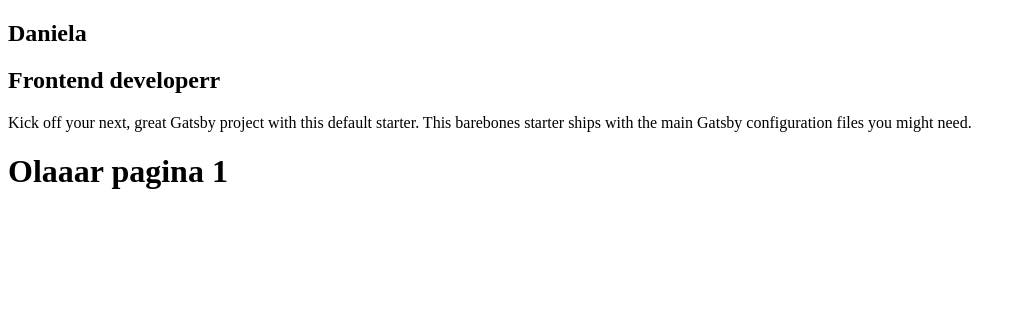
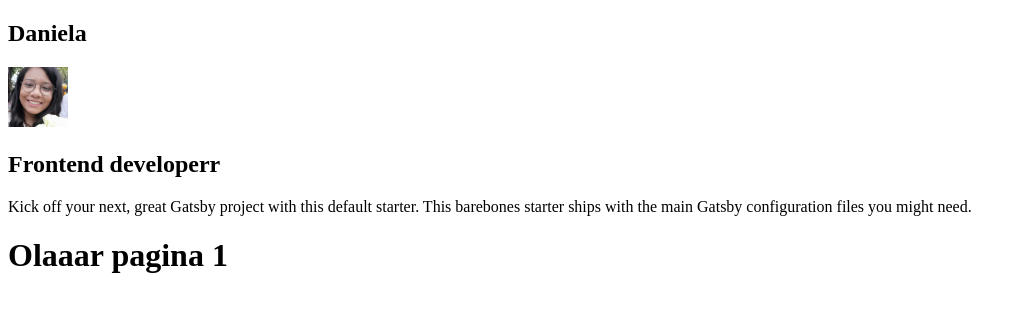
Before and after one commit to Dani-jardim/my-blog-gatsby, a Gatsby site: page / in a window 1280 px wide. Shown: the whole page, without its empty margins (0-1026 px from the left). Built offline with nearby package versions, Linux system fonts and the light colour scheme; Gatsby itself is replaced by a stand-in of ours.

```diff
--- a/package.json
+++ b/package.json
@@ -11,12 +11,14 @@
     "gatsby-plugin-offline": "^3.4.0",
     "gatsby-plugin-react-helmet": "^3.4.0",
     "gatsby-plugin-sharp": "^2.8.0",
+    "gatsby-plugin-styled-components": "^3.7.0",
     "gatsby-source-filesystem": "^2.5.0",
     "gatsby-transformer-sharp": "^2.6.0",
     "prop-types": "^15.7.2",
     "react": "^16.12.0",
     "react-dom": "^16.12.0",
-    "react-helmet": "^6.1.0"
+    "react-helmet": "^6.1.0",
+    "styled-components": "^5.2.1"
   },
   "devDependencies": {
     "prettier": "2.2.1"
--- /dev/null
+++ b/src/components/Avatar/index.js
@@ -0,0 +1,23 @@
+import React from 'react'
+import { useStaticQuery, graphql } from 'gatsby'
+import Img from 'gatsby-image'
+
+const Avatar = () => {
+  const { avatarImage } = useStaticQuery (
+    graphql`
+      query {
+        avatarImage: file(relativePath: { eq: "profile-photo.jpg" }) {
+          childImageSharp {
+            fixed(width:60, height: 60){
+              ...GatsbyImageSharpFixed
+            }
+          }
+
+        }
+      }
+    `
+  )
+  return <Img fixed={avatarImage.childImageSharp.fixed} />
+}
+
+export default Avatar
--- a/src/components/Profile/index.js
+++ b/src/components/Profile/index.js
@@ -1,6 +1,8 @@
 import React from 'react'
 
 import { useStaticQuery, graphql } from 'gatsby'
+
+import Avatar from '../Avatar'
 
 const Profile = () => {
   const {
@@ -21,6 +23,7 @@
   return (
     <div className="Profile-wrapper">
       <h1>{title}</h1>
+      <Avatar />
       <h2>{position}r</h2>
       <p>{description}</p>
     </div>
```
Also changed, not shown: src/images/profile-photo.jpg (added), 1 other file.
